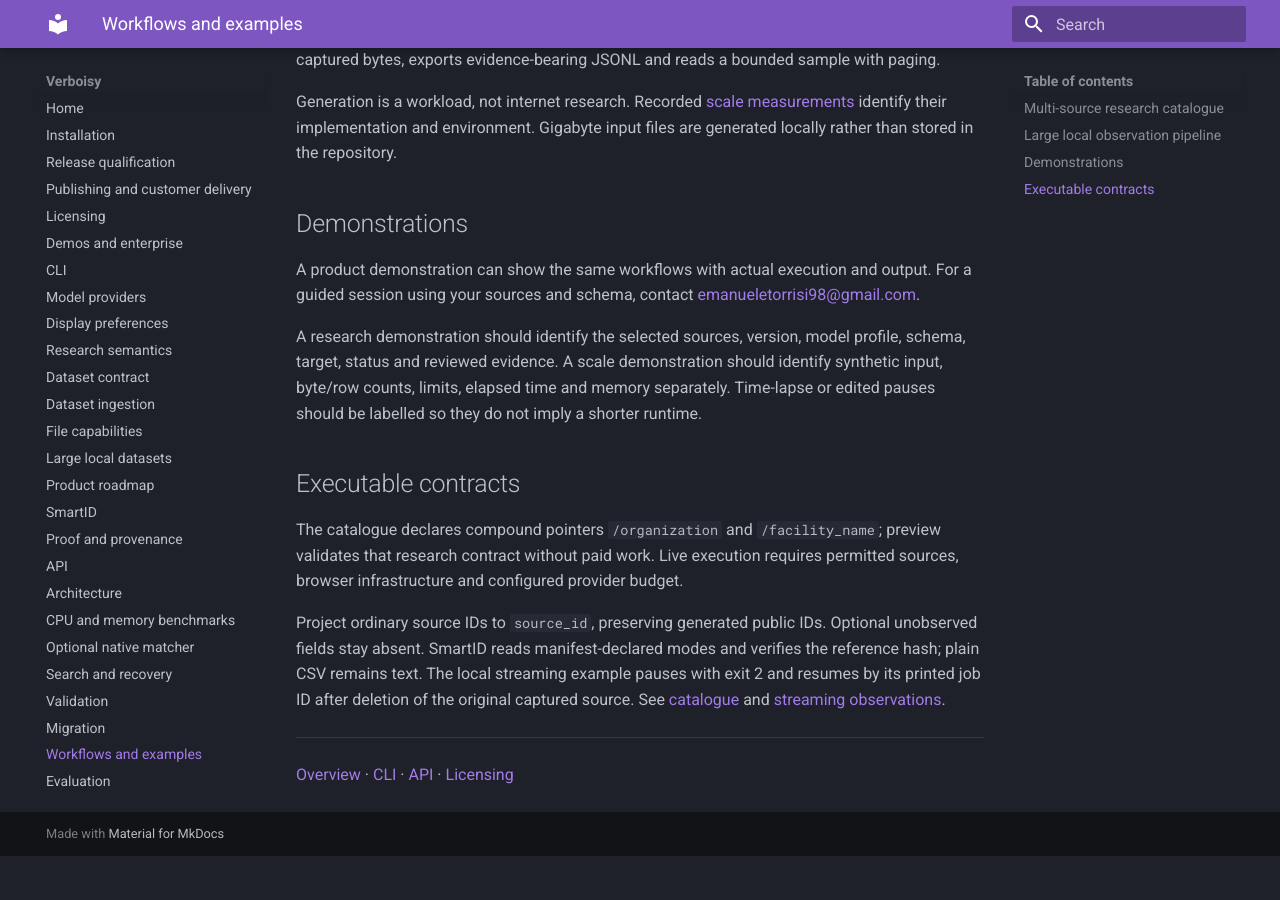
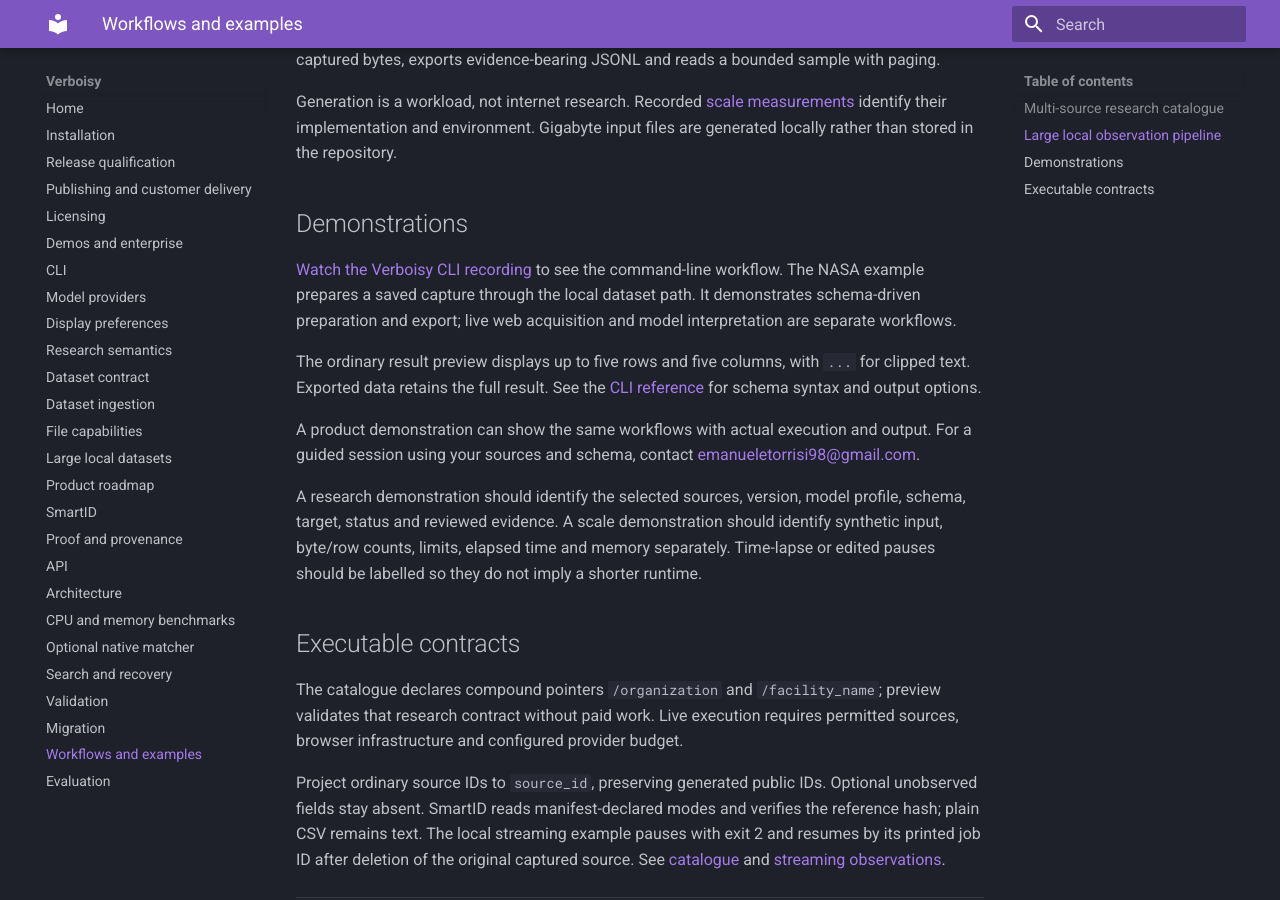
Before and after one commit to EmanueleTorrisi/verboisy, an MkDocs documentation site: the page built from docs/examples.md, in a window 1280 px wide and 900 px high, scrolled down 663 px. Built offline with MkDocs 1.6.1 and Material for MkDocs 9.7.7, drawn with Linux system fonts in a browser that asks for light colours; before the commit the page ends 1519 px from its top, so only the background shows below that.

Commit message:
docs(examples): link the recorded local-data workflow

```diff
--- a/docs/examples.md
+++ b/docs/examples.md
@@ -32,6 +32,15 @@
 
 ## Demonstrations
 
+[Watch the Verboisy CLI recording](https://asciinema.org/a/kao32h7xRRkFwtkc) to see the command-line workflow.
+The NASA example prepares a saved capture through the local dataset path. It
+demonstrates schema-driven preparation and export; live web acquisition and model
+interpretation are separate workflows.
+
+The ordinary result preview displays up to five rows and five columns, with `...`
+for clipped text. Exported data retains the full result. See the [CLI reference](cli.md)
+for schema syntax and output options.
+
 A product demonstration can show the same workflows with actual execution and output.
 For a guided session using your sources and schema, contact
 [emanueletorrisi98@gmail.com](mailto:emanueletorrisi98@gmail.com).
```
